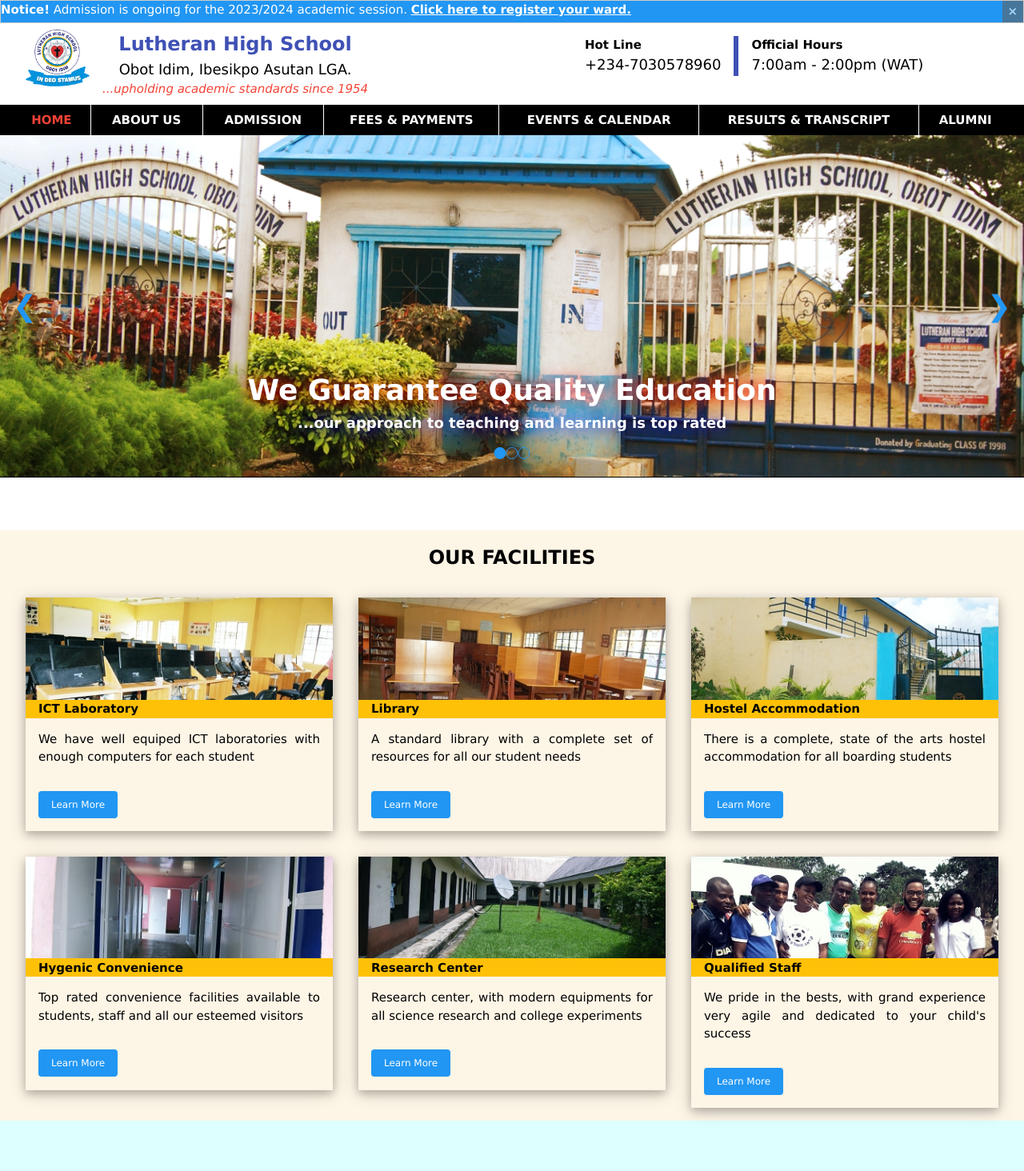
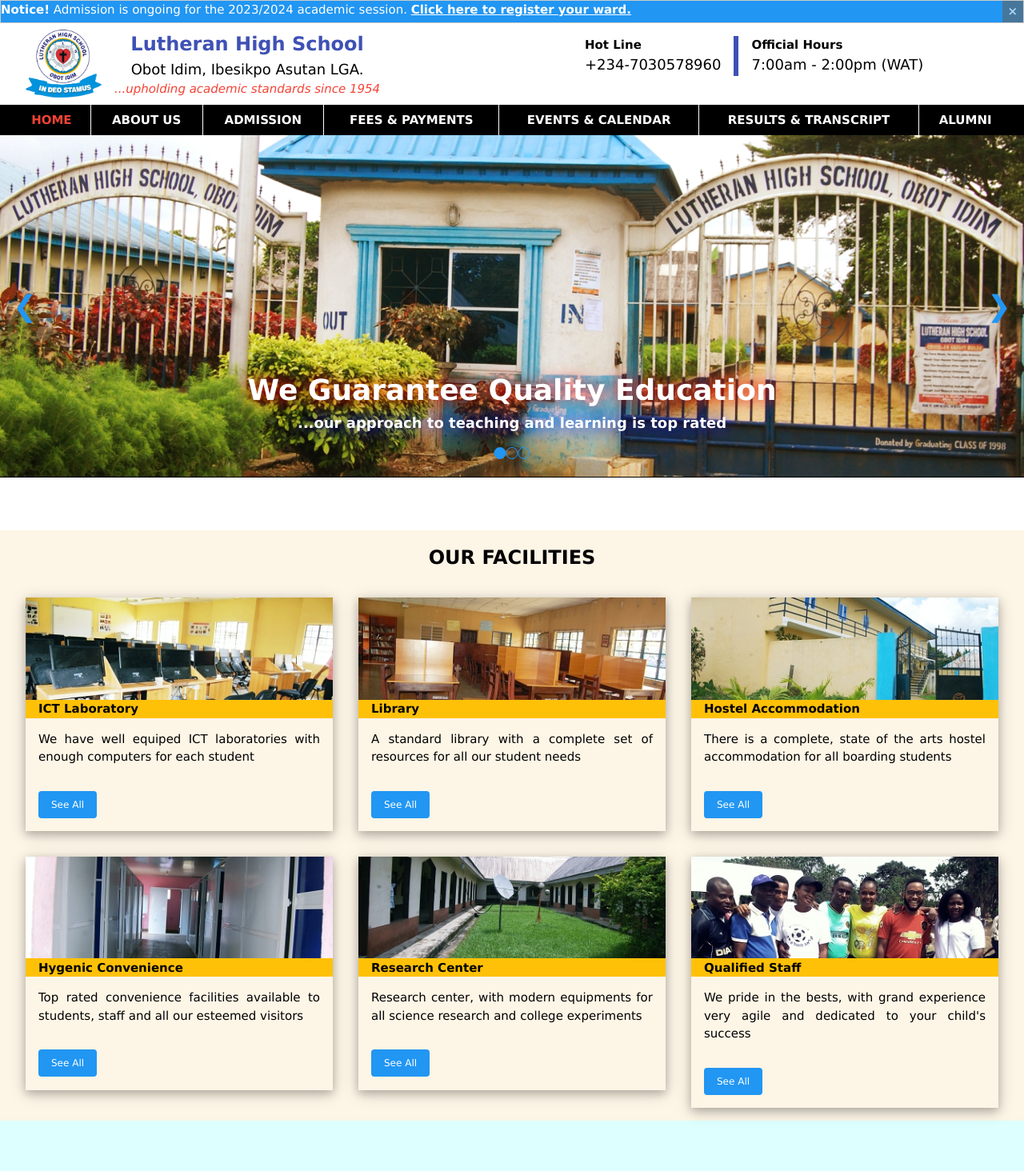
Before and after one commit to felixobianozie/lhs_frontend, a React (Create React App) app: page / in a window 1280 px wide. Shown: the top 1464 px of the page at 80% size. Built offline with nearby package versions, Linux system fonts and the light colour scheme.

Commit message:
update: associate home page links - admission, about with their supposed pages; enable fontawesome using their scripts attachment

```diff
--- a/public/index.html
+++ b/public/index.html
@@ -3,6 +3,8 @@
   <head>
     <meta charset="utf-8" />
     <link rel="icon" href="%PUBLIC_URL%/favicon.ico" />
+    <!-- Font Awesome Link -->
+    <script src="https://kit.fontawesome.com/8b5a397728.js" crossorigin="anonymous" ></script>
     <meta name="viewport" content="width=device-width, initial-scale=1" />
     <meta name="theme-color" content="#000000" />
     <meta
--- a/src/components/AboutUs.js
+++ b/src/components/AboutUs.js
@@ -2,6 +2,7 @@
 About us section
 */
 import about_us from "../assets/about_us.png"
+import { Link } from "react-router-dom"
 
 function AboutUs() {
     return (
@@ -19,7 +20,7 @@
                         <li>Meet our administrators</li>
                         <li>See why we are your top choice</li>
                     </ul>
-                    <div className="w3-button w3-blue w3-round w3-section">About Us</div>
+                    <Link to='/about' className="w3-button w3-blue w3-round w3-section">About Us</Link>
                 </div>
             </div>
         </>
--- a/src/components/AdmissionContact.js
+++ b/src/components/AdmissionContact.js
@@ -4,6 +4,7 @@
 import school_girl from "../assets/school_girl.jpeg"
 import ContactIcon from "./ContactIcon";
 import SocialMediaLinks from "./SocialMediaLinks";
+import { Link } from "react-router-dom";
 
 function AdmissionContact() {
     const mystyle = {
@@ -20,7 +21,7 @@
                     ₦ 3,000. The application form can be filled and submitted online or
                     physically. You would be scheduled for an entrance examination afterwards.
                     Follow the link below to see full details of our application process and entrance examination schedules.</p>
-                <div className="w3-button w3-blue w3-round-large">Admission</div>
+                <Link to='/admission' className="w3-button w3-blue w3-round-large">Admission</Link>
             </div>
             <div className="w3-col l6 w3-padding-64" style={{backgroundImage:`url(${school_girl})`, backgroundRepeat:"no-repeat", backgroundSize:"cover"}}>
                 <strong>
--- a/src/components/FacilityCards.js
+++ b/src/components/FacilityCards.js
@@ -10,7 +10,7 @@
                 <div className="w3-amber w3-container"><strong>{name}</strong></div>
                 <div className='w3-container'>
                     <p style={{textAlign:"justify", textJustify:"inter-word"}}>{desc}</p>
-                    <div className='w3-section w3-button w3-blue w3-round w3-small'>Learn More</div>
+                    <div className='w3-section w3-button w3-blue w3-round w3-small'>See All</div>
                 </div>
             </div>
         </div>
--- a/src/components/HomeHeader.js
+++ b/src/components/HomeHeader.js
@@ -9,7 +9,7 @@
         <div className="w3-container w3-row">
             {/* header logo and description for mobile display */}
             <div className="w3-center w3-padding w3-hide-medium w3-hide-large">
-                <img src={header_logo} alt="School Logo" style={{maxWidth: "80px"}}></img>
+                <img src={header_logo} alt="School Logo" style={{maxWidth: "95px"}}></img>
                 <div className="w3-container">
                     <div className="w3-xlarge w3-text-indigo"><strong>Lutheran High School</strong></div>
                     <div className="w3-large">Obot Idim, Ibesikpo Asutan LGA.</div>
@@ -18,7 +18,7 @@
             </div>
             {/* header logo and description for desktop display */}
             <div className="w3-col l6 m12 w3-padding w3-hide-small">
-            <img className="w3-left" src={header_logo} alt="School Logo" style={{maxWidth: "80px"}}></img>
+            <img className="w3-left" src={header_logo} alt="School Logo" style={{maxWidth: "95px"}}></img>
             <div className="w3-container w3-center w3-left">
                 <div className="w3-xlarge w3-text-indigo"><strong>Lutheran High School</strong></div>
                 <div className="w3-large">Obot Idim, Ibesikpo Asutan LGA.</div>
```
